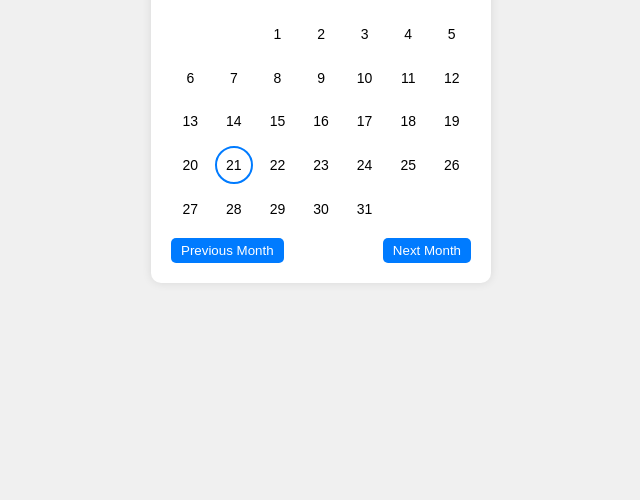
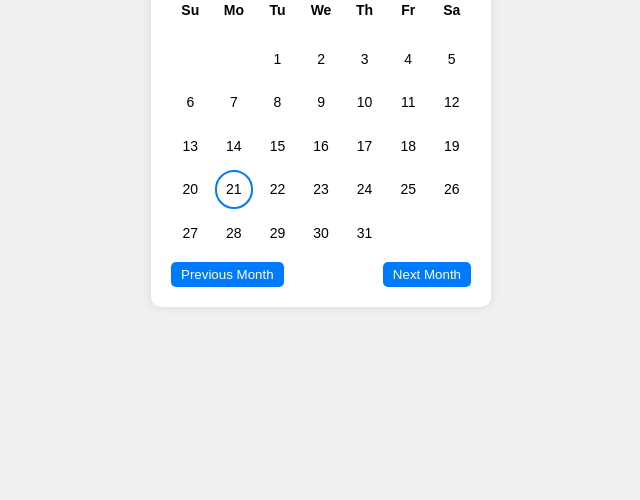
Before and after one commit to alexkorep/bathtrack, a plain HTML site: page index.html in a window 1280 px wide. Shown: the part 300-800 px from the top of the page, without its empty margins (319-959 px from the left). Drawn offline with Linux system fonts and the light colour scheme.

Commit message:
Add week days

```diff
--- a/index.html
+++ b/index.html
@@ -28,19 +28,25 @@
             align-items: center;
             margin-bottom: 10px;
         }
-        .days {
+        .days, .weekdays {
             display: grid;
             grid-template-columns: repeat(7, 1fr);
             gap: 5px;
         }
-        .day {
+        .weekdays {
+            font-weight: bold;
+            margin-bottom: 10px;
+        }
+        .weekday, .day {
             aspect-ratio: 1;
             display: flex;
             justify-content: center;
             align-items: center;
+            font-size: 14px;
+        }
+        .day {
             cursor: pointer;
             border-radius: 50%;
-            font-size: 14px;
         }
         .day:hover {
             background-color: #f0f0f0;
@@ -79,6 +85,7 @@
         <div class="header">
             <h2 id="monthYear"></h2>
         </div>
+        <div class="weekdays" id="weekdays"></div>
         <div class="days" id="calendar"></div>
         <div class="controls">
             <button id="prevMonth">Previous Month</button>
@@ -92,15 +99,26 @@
         let currentYear = currentDate.getFullYear();
 
         const monthYearElement = document.getElementById('monthYear');
+        const weekdaysElement = document.getElementById('weekdays');
         const calendarElement = document.getElementById('calendar');
         const prevMonthButton = document.getElementById('prevMonth');
         const nextMonthButton = document.getElementById('nextMonth');
+
+        const weekdays = ['Su', 'Mo', 'Tu', 'We', 'Th', 'Fr', 'Sa'];
 
         function updateCalendar() {
             const daysInMonth = new Date(currentYear, currentMonth + 1, 0).getDate();
             const firstDayOfMonth = new Date(currentYear, currentMonth, 1).getDay();
 
             monthYearElement.textContent = new Date(currentYear, currentMonth).toLocaleString('default', { month: 'long', year: 'numeric' });
+
+            weekdaysElement.innerHTML = '';
+            weekdays.forEach(day => {
+                const dayElement = document.createElement('div');
+                dayElement.classList.add('weekday');
+                dayElement.textContent = day;
+                weekdaysElement.appendChild(dayElement);
+            });
 
             calendarElement.innerHTML = '';
 
```
